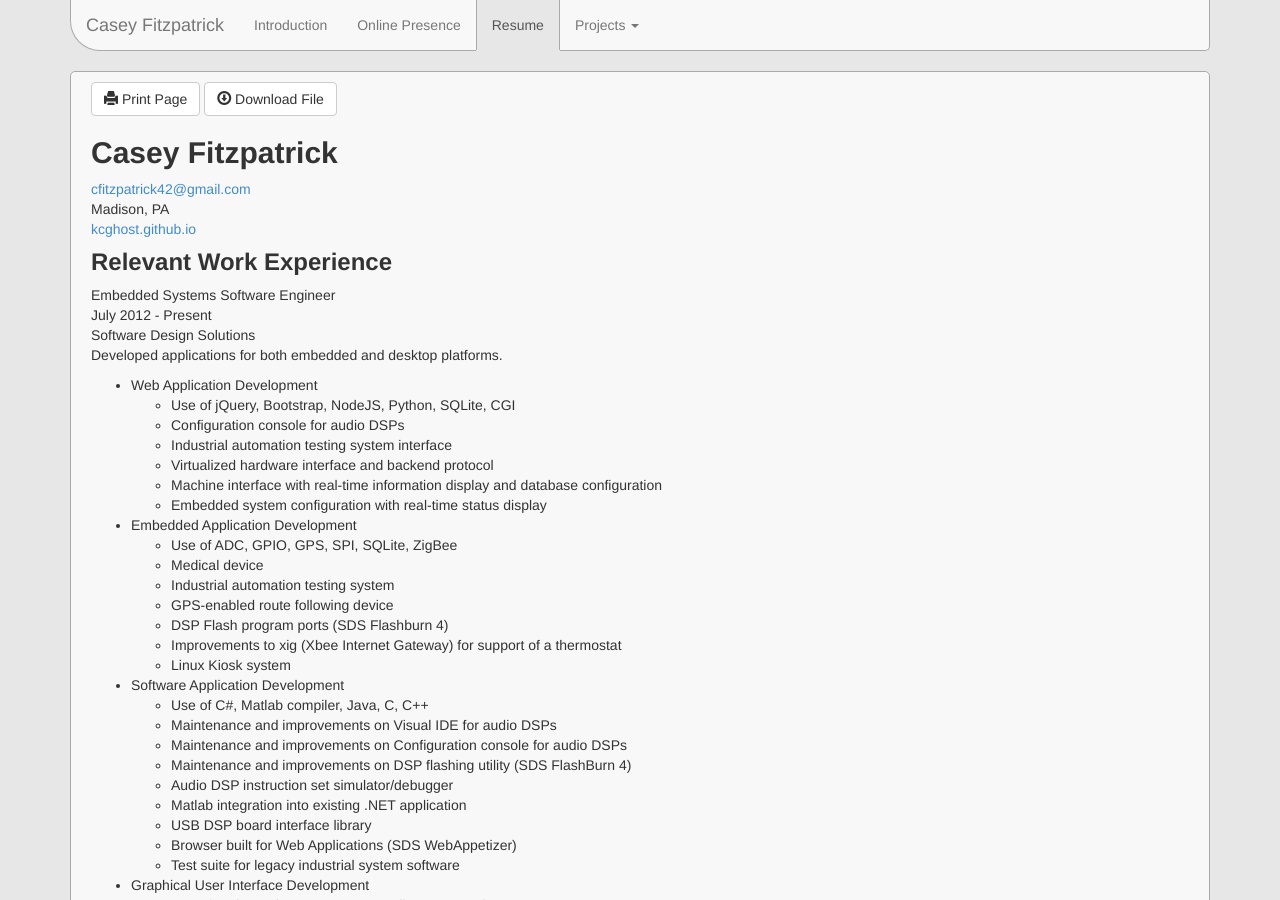
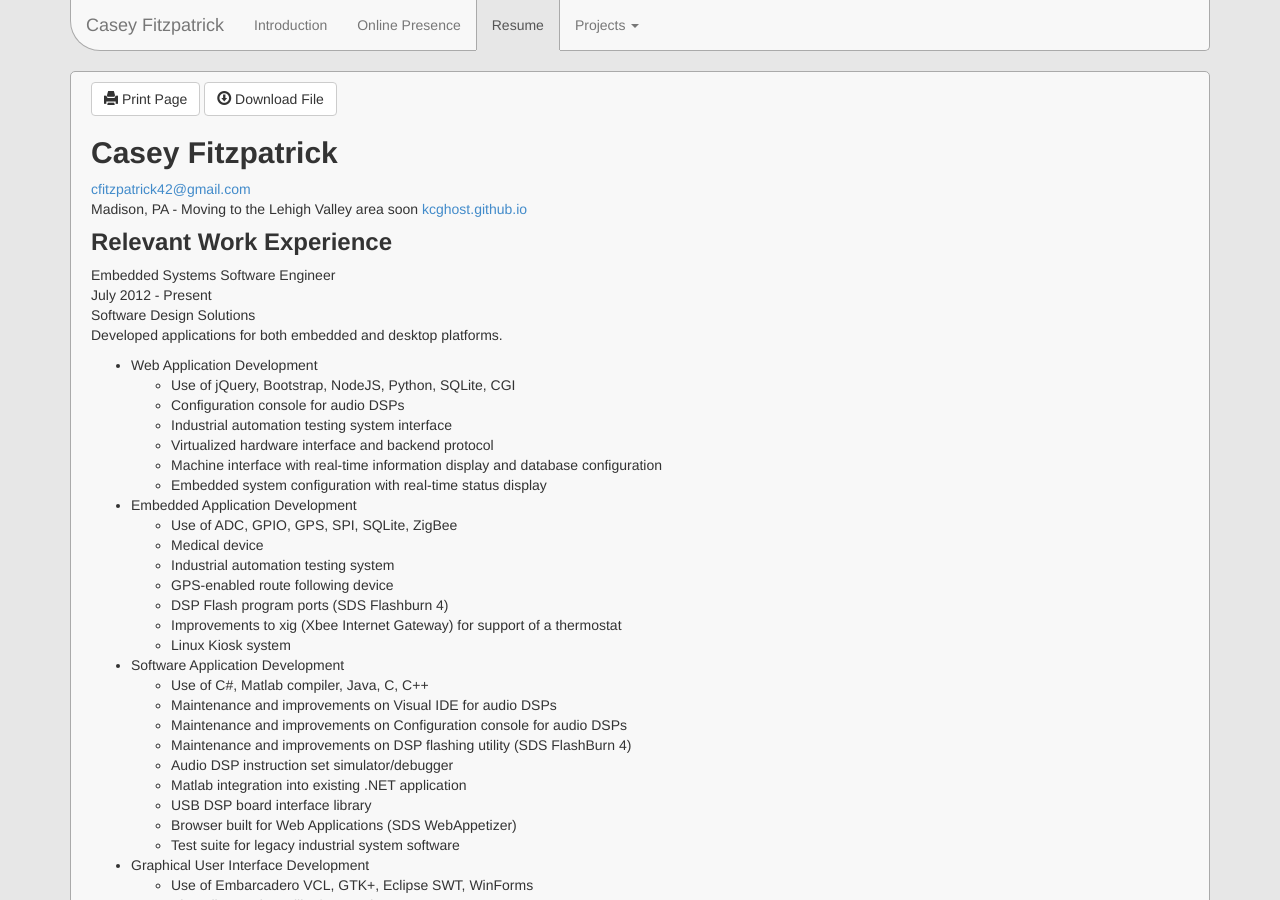
Before and after one commit to kcghost/kcghost.github.io, a Jekyll site: the page built from resume.html, in a window 1280 px wide and 900 px high. Built offline with Jekyll 4.4.1, drawn with Linux system fonts in a browser that asks for light colours.

Commit message:
Update resume location status

```diff
--- a/_includes/resume.md
+++ b/_includes/resume.md
@@ -1,6 +1,6 @@
 ## Casey Fitzpatrick ##
 [cfitzpatrick42@gmail.com](mailto:cfitzpatrick42@gmail.com)
-Madison, PA
+Madison, PA - Moving to the Lehigh Valley area soon
 [kcghost.github.io](http://kcghost.github.io/)
 
 ### Relevant Work Experience ###
```
